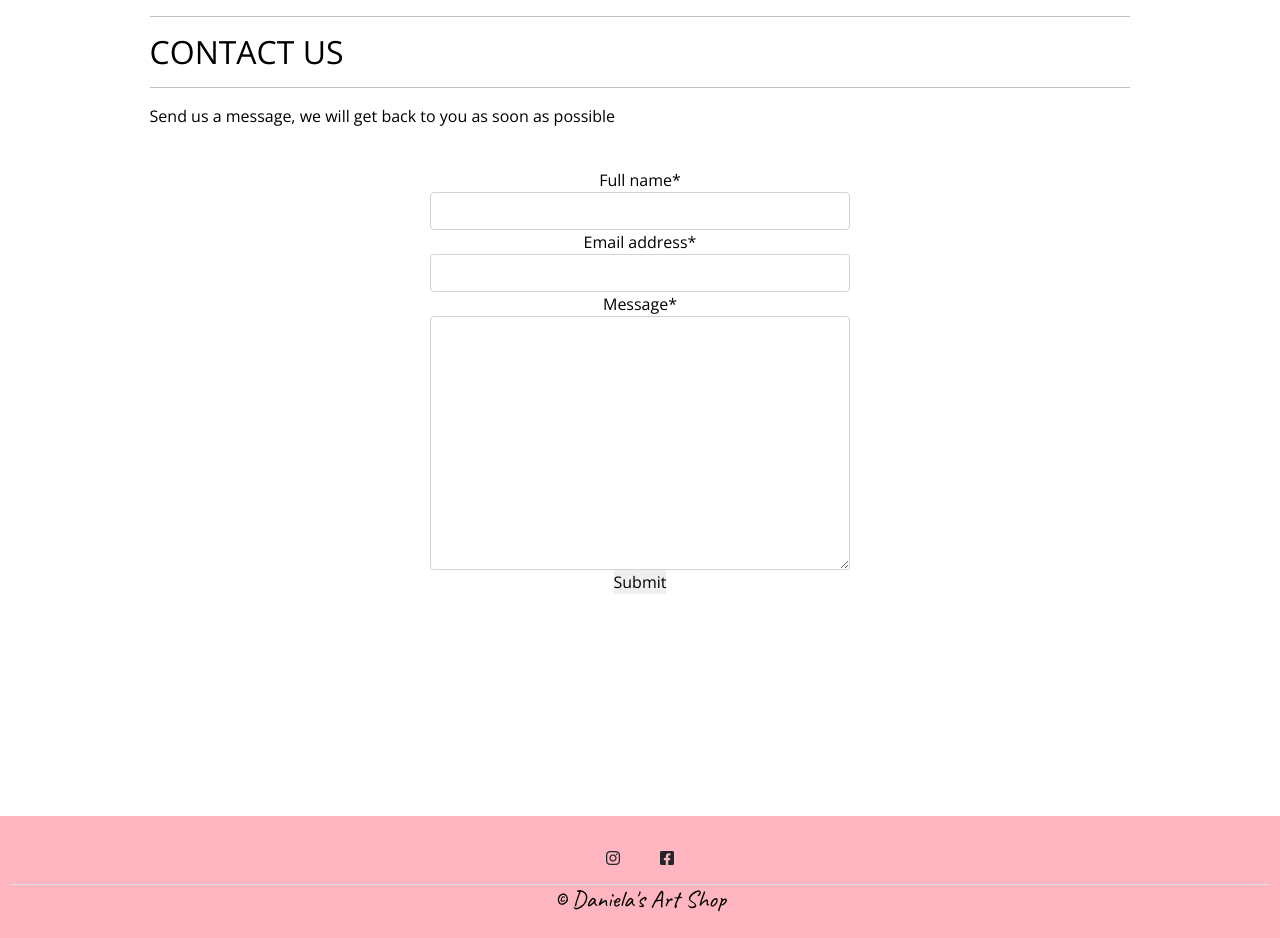
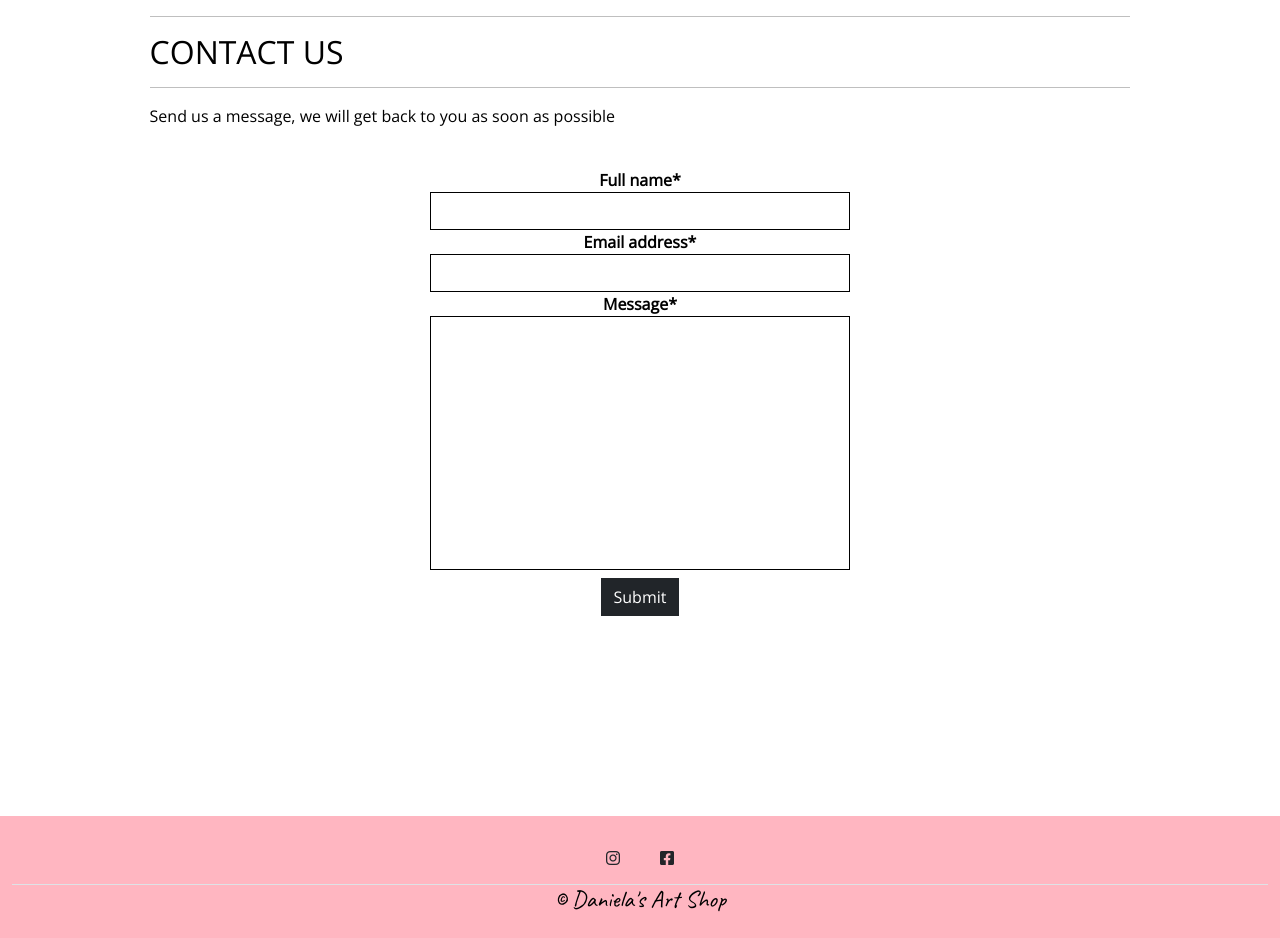
Before and after one commit to fdasabino/art-shop-p5, a Django app: page /contact/ in a window 1280 px wide. Shown: the part 125-1063 px from the top of the page. Run offline with Django 3.2, Linux system fonts and the light colour scheme; parts of the project's set-up code (start-up, migrations or seed data) failed here and were passed over; some libraries are stand-ins or nearby versions.

Commit message:
updated contact template and base css and readme file

```diff
--- a/artshop/settings.py
+++ b/artshop/settings.py
@@ -28,7 +28,7 @@ TEMPLATES_DIR = os.path.join(BASE_DIR, "templates")
 SECRET_KEY = os.environ.get("SECRET_KEY")
 
 # SECURITY WARNING: don't run with debug turned on in production!
-DEBUG = False
+DEBUG = True
 
 ALLOWED_HOSTS = ["danielasartshop.herokuapp.com", "127.0.0.1", "localhost"]
 
--- a/static/css/base.css
+++ b/static/css/base.css
@@ -135,6 +135,21 @@ input::-webkit-inner-spin-button {
 /* Firefox */
 input[type=number] {
   -moz-appearance: textfield;
+}
+
+/* contact page */
+
+#id_message,
+input[type=text],
+input[type=email] {
+  resize: none;
+  color: #000;
+  border: 1px solid #000;
+  border-radius: 0 !important;
+}
+
+label {
+  font-weight: 600;
 }
 
 /* ------------------------------- bootstrap toasts */
--- a/templates/home/contact.html
+++ b/templates/home/contact.html
@@ -18,7 +18,7 @@
                   <form method="post">
                   {% csrf_token %}
                   {{form|crispy }}
-                  <button type="submit">Submit</button>
+                  <button class="btn btn-dark mt-2"type="submit">Submit</button>
                   </form>
                 </div>
               </div>
```
Also changed, not shown: README.md.
